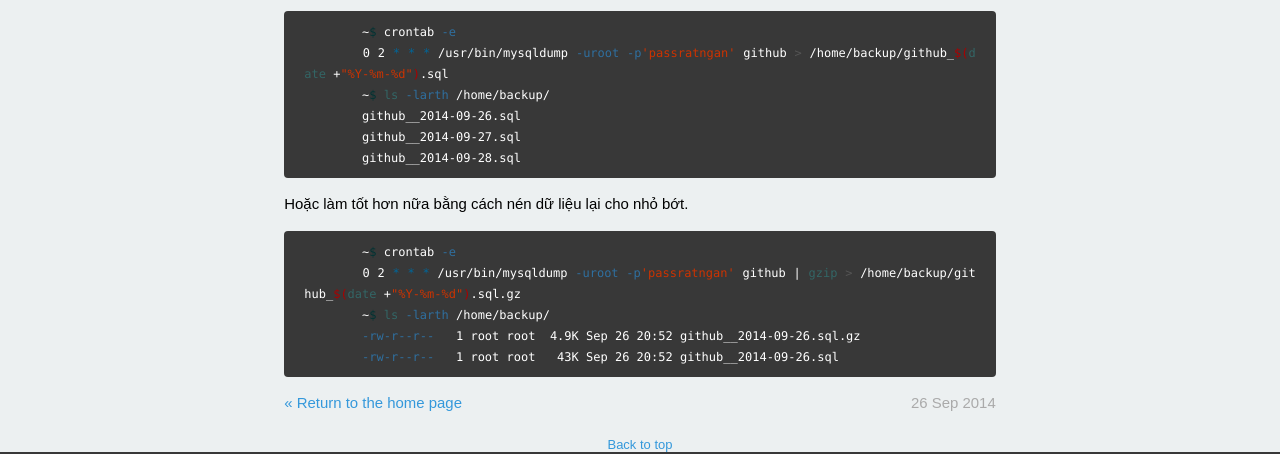
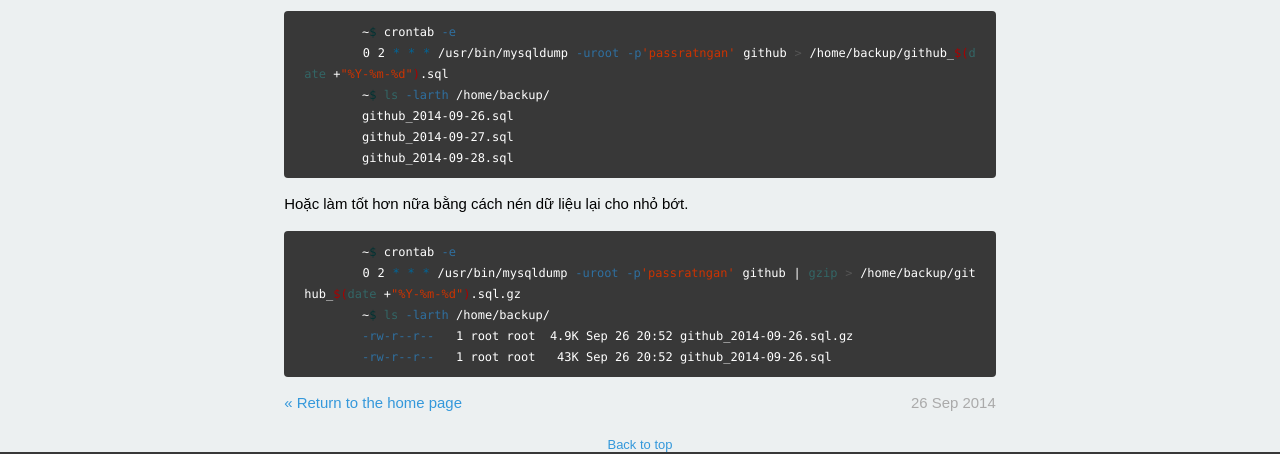
Before and after one commit to gitter-badger/xluffy.github.io, a Jekyll site: the page built from _posts/2014-09-26-shell-backup-db.md, in a window 1280 px wide. Shown: the part 1103-1557 px from the top of the page. Built offline with Jekyll 4.4.1, drawn with Linux system fonts in a browser that asks for light colours; Markdown is read by kramdown in place of the engine named in the settings.

Commit message:
fix dư ký tự _

````diff
--- a/_posts/2014-09-26-shell-backup-db.md
+++ b/_posts/2014-09-26-shell-backup-db.md
@@ -64,9 +64,9 @@ bạn có thể làm tốt hơn một xíu bằng cách sửa lại như sau
 	~$ crontab -e
 	0 2 * * * /usr/bin/mysqldump -uroot -p'passratngan' github > /home/backup/github_$(date +"%Y-%m-%d").sql
 	~$ ls -larth /home/backup/
-	github__2014-09-26.sql
-	github__2014-09-27.sql
-	github__2014-09-28.sql
+	github_2014-09-26.sql
+	github_2014-09-27.sql
+	github_2014-09-28.sql
 ```
 
 Hoặc làm tốt hơn nữa bằng cách nén dữ liệu lại cho nhỏ bớt.
@@ -75,6 +75,6 @@ Hoặc làm tốt hơn nữa bằng cách nén dữ liệu lại cho nhỏ bớt
 	~$ crontab -e
 	0 2 * * * /usr/bin/mysqldump -uroot -p'passratngan' github | gzip > /home/backup/github_$(date +"%Y-%m-%d").sql.gz
 	~$ ls -larth /home/backup/
-	-rw-r--r--   1 root root  4.9K Sep 26 20:52 github__2014-09-26.sql.gz
-	-rw-r--r--   1 root root   43K Sep 26 20:52 github__2014-09-26.sql
+	-rw-r--r--   1 root root  4.9K Sep 26 20:52 github_2014-09-26.sql.gz
+	-rw-r--r--   1 root root   43K Sep 26 20:52 github_2014-09-26.sql
 ```
````
